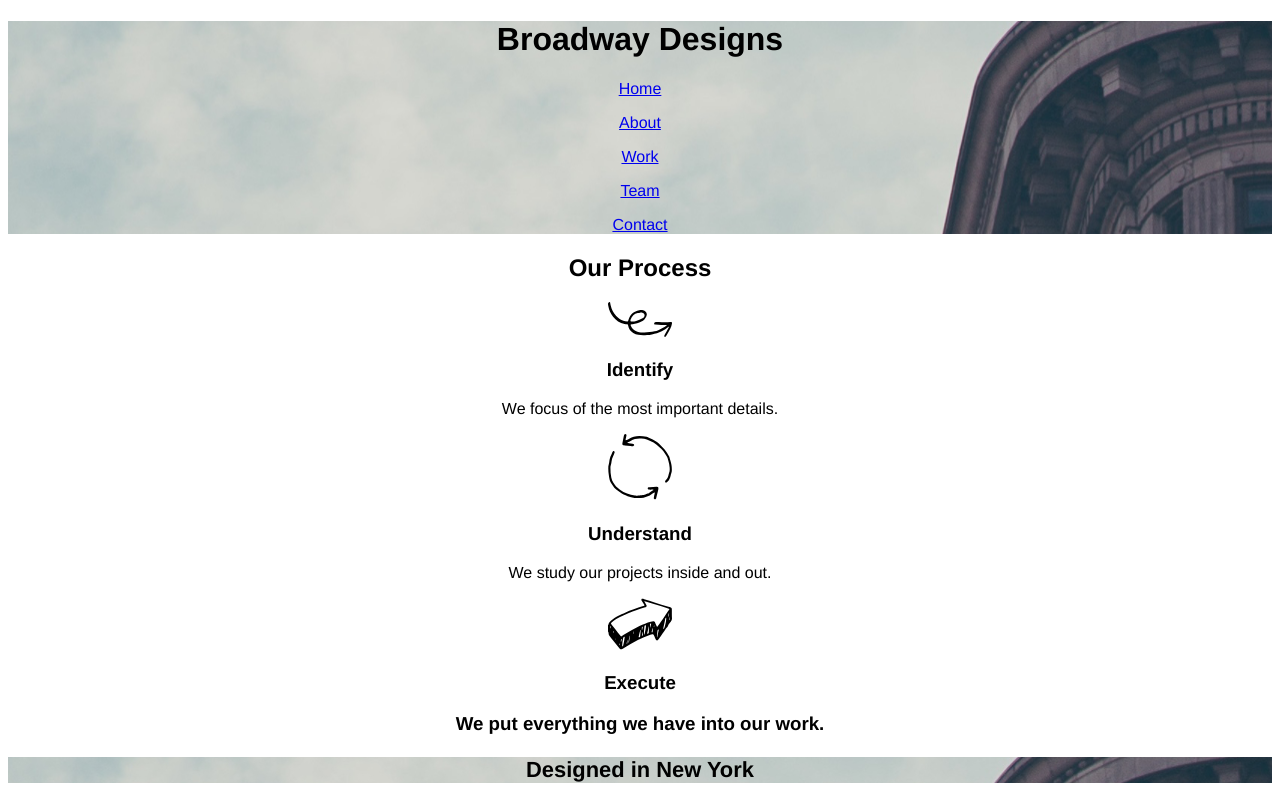
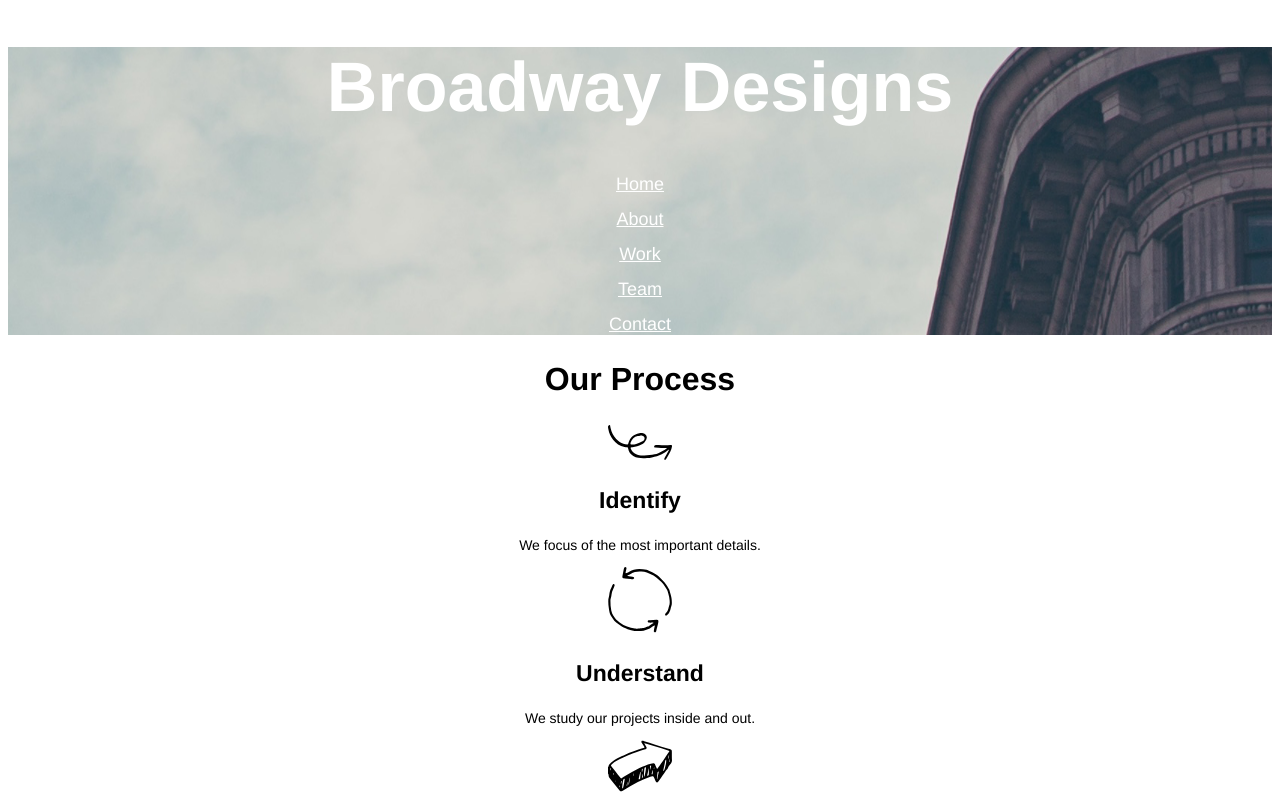
Before and after one commit to chrisstanarsenault/BroadwayDesign, a plain HTML site: page index.html in a window 1280 px wide. Shown: the top 800 px of the page. Drawn offline with Linux system fonts and the light colour scheme.

Commit message:
finished process section css

```diff
--- a/index.html
+++ b/index.html
@@ -25,8 +25,8 @@
   <h3>Understand</h3>
     <p>We study our projects inside and out.</p>
   <img src="./resources/images/execute.svg" />
-  <h3>Execute
-  	<p>We put everything we have into our work.
+  <h3>Execute</h3>
+  	<p>We put everything we have into our work.</p>
 
 <div>
   <h3>Designed in New York</h3>
--- a/resources/css/style.css
+++ b/resources/css/style.css
@@ -6,3 +6,34 @@
 div {
 	background-image: url("../images/the-flatiron-building.png");
 }
+
+h1 {
+	font-size: 70px;
+	font-weight: bold;
+	color: white;
+}
+
+a {
+	font-size: 18px;
+	color: white;
+}
+
+h2 {
+	font-size: 32px;
+	font-weight: bold;
+}
+
+h3 {
+	font-size: 23px;
+	font-weight: bold;
+}
+
+p {
+	font-size: 14px;
+}
+
+div h3 {
+	font-size: 23px;
+	font-weight:bold;
+	color: white;
+}
```
